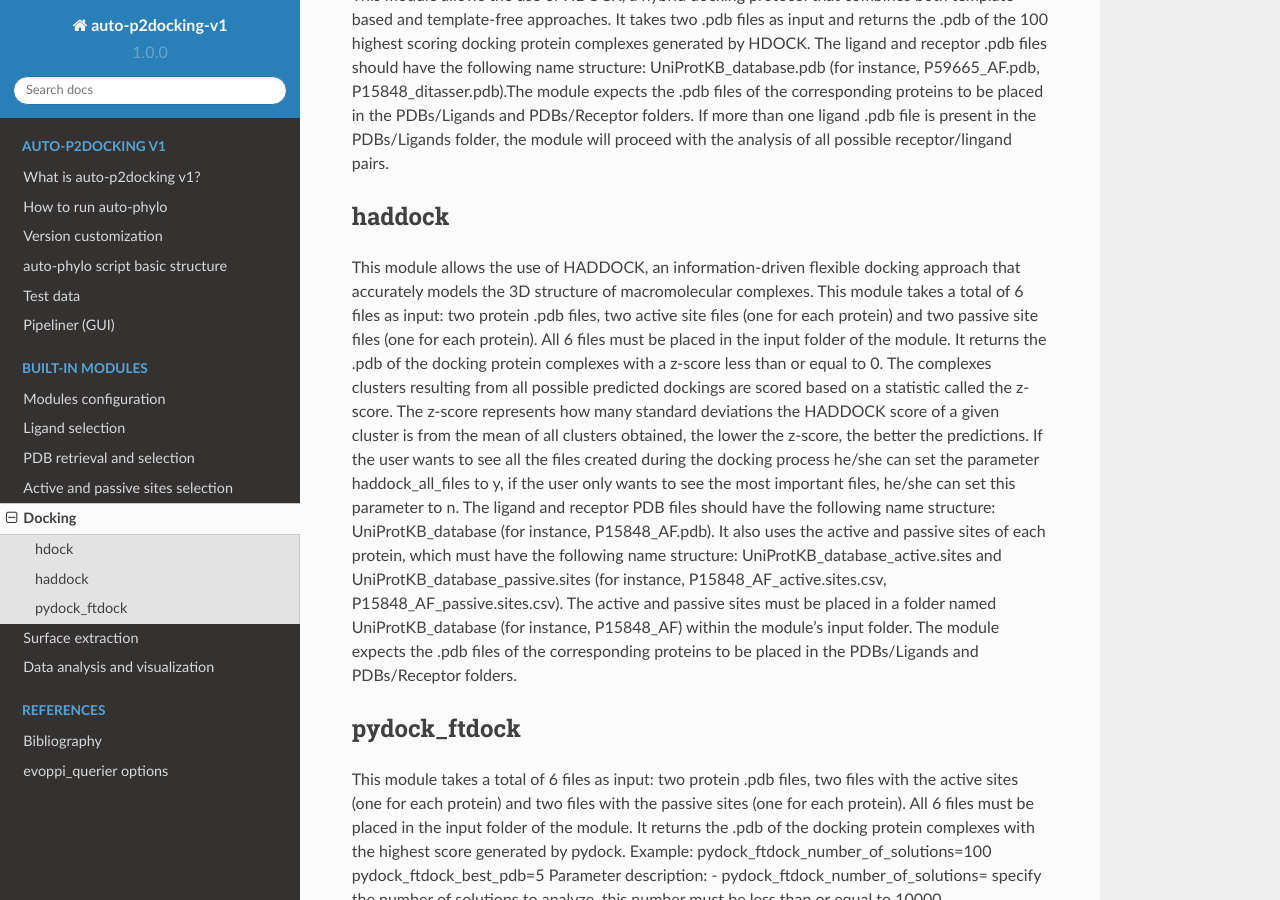
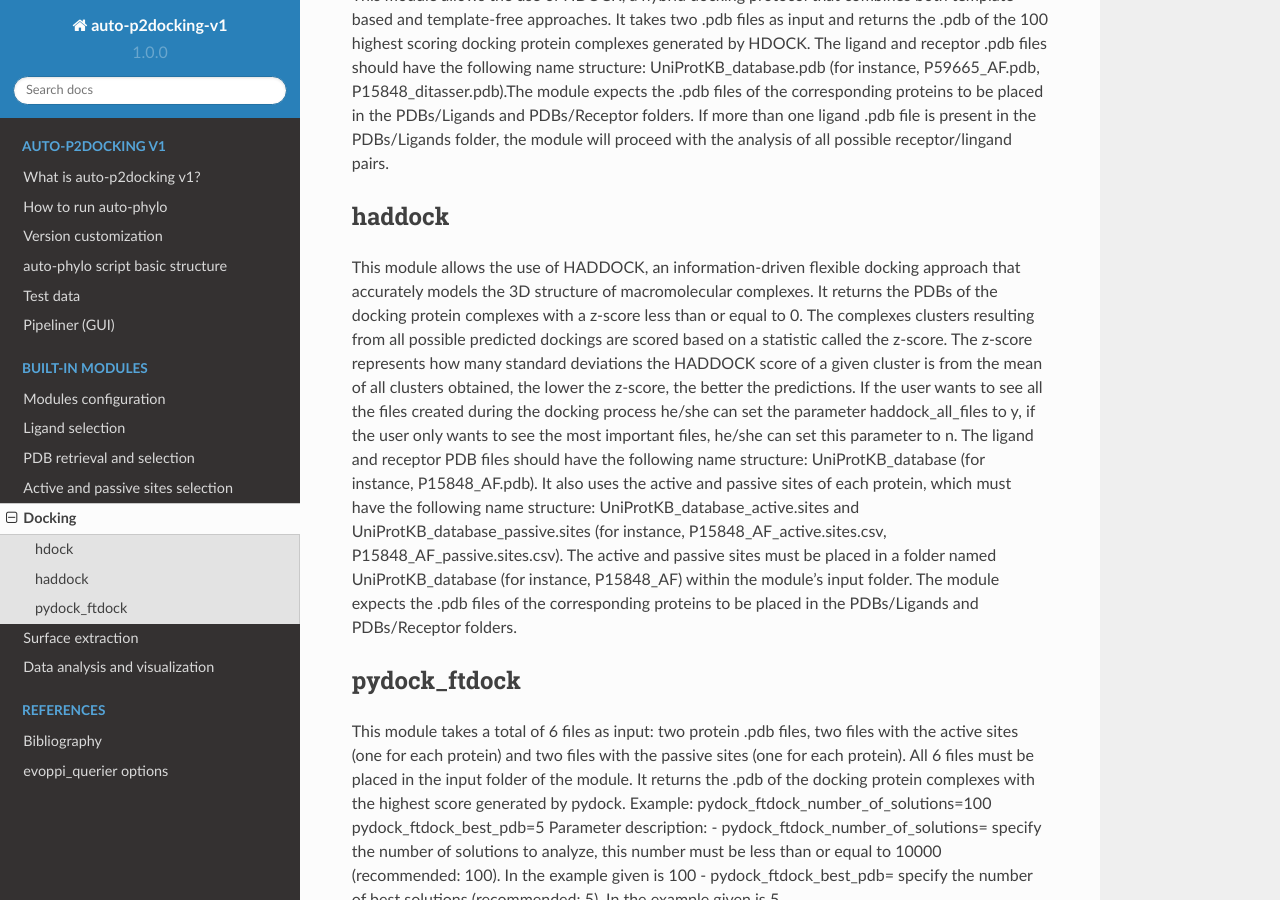
Before and after one commit to pegi3s/auto-p2docking-docs, a Sphinx documentation site: the page built from source/modules_4_docking.rst, in a window 1280 px wide and 900 px high, scrolled down 232 px. Built offline with Sphinx 7.4.7 and the Read the Docs theme 2.0.0, drawn with Linux system fonts in a browser that asks for light colours.

Commit message:
Update modules_4_docking.rst

```diff
--- a/source/modules_4_docking.rst
+++ b/source/modules_4_docking.rst
@@ -15,9 +15,7 @@
 --------
 
 This module allows the use of HADDOCK, an information-driven flexible docking
-approach that accurately models the 3D structure of macromolecular complexes. This module takes a total of 6 files as input: two protein .pdb files,
-two active site files (one for each protein) and two passive site files (one for each protein).
-All 6 files must be placed in the input folder of the module. It returns the .pdb of the docking
+approach that accurately models the 3D structure of macromolecular complexes. It returns the PDBs of the docking
 protein complexes with a z-score less than or equal to 0. The complexes clusters
 resulting from all possible predicted dockings are scored based on a statistic called the
 z-score. The z-score represents how many standard deviations the HADDOCK score of
```
